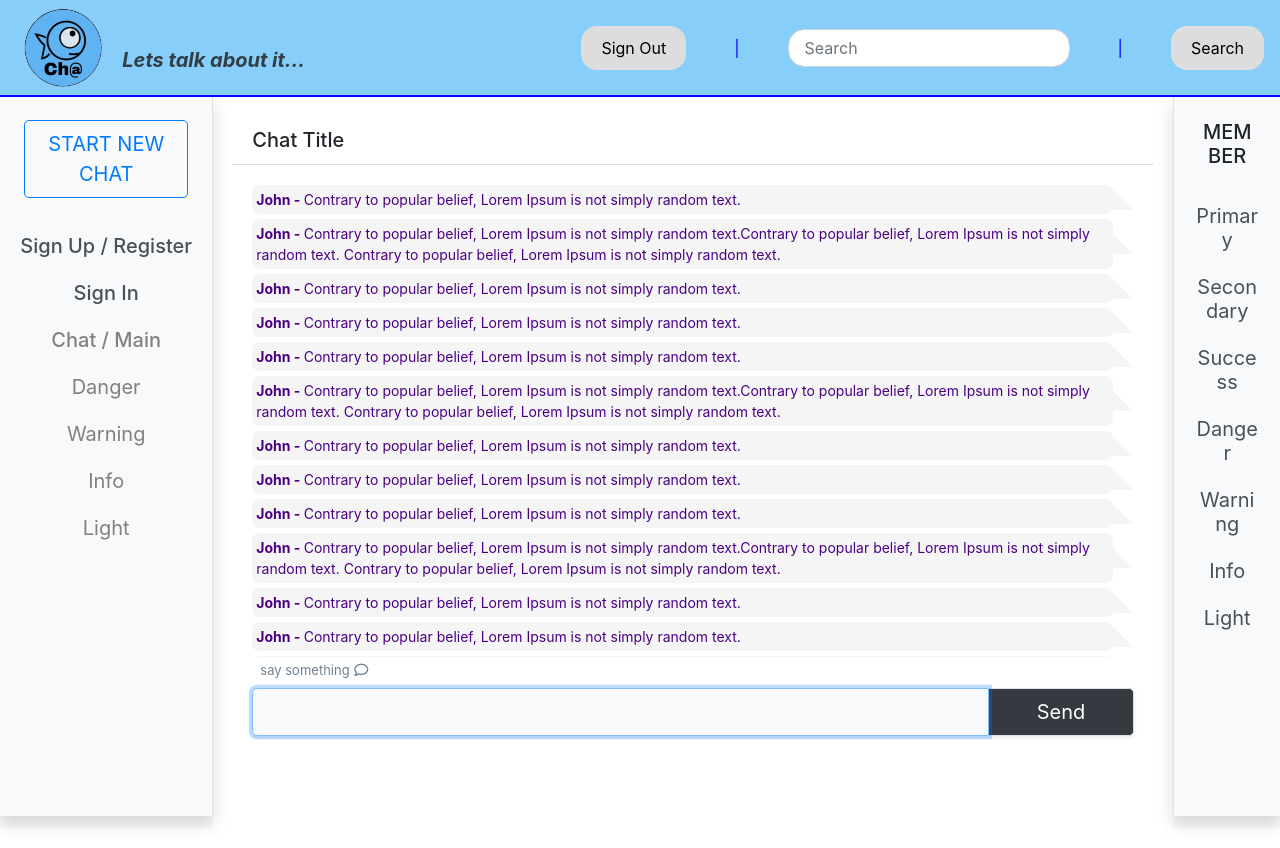
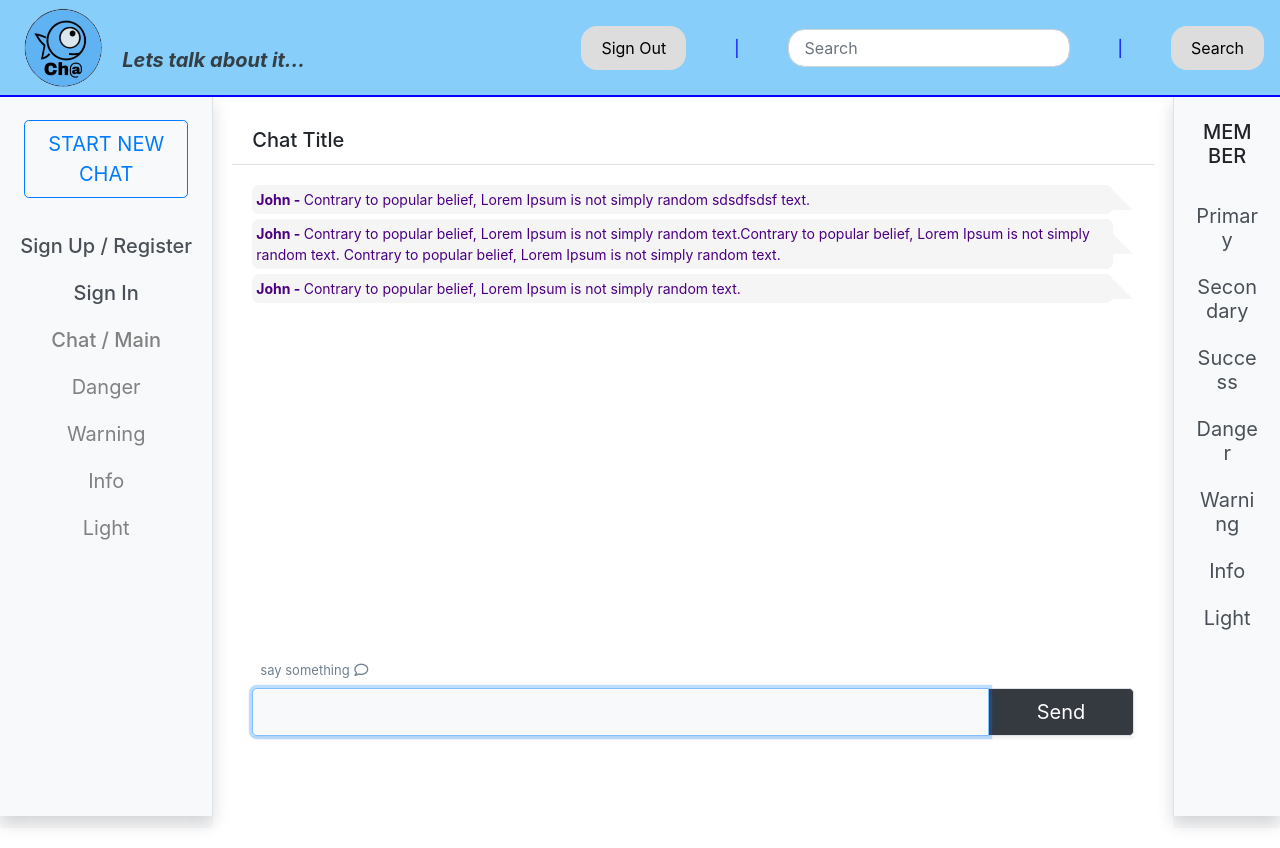
Before and after one commit to catnap89/HelloWorldCommunity, a React (Create React App) app in the folder client/: page /community/1 in a window 1280 px wide. Built offline with nearby package versions, Linux system fonts and the light colour scheme.

Commit message:
fix errors

```diff
--- a/client/public/index.html
+++ b/client/public/index.html
@@ -12,7 +12,7 @@
       manifest.json provides metadata used when your web app is added to the
       homescreen on Android. See https://developers.google.com/web/fundamentals/engage-and-retain/web-app-manifest/
     -->
-    <link rel="manifest" href="%PUBLIC_URL%/manifest.json">
+    <!-- <link rel="manifest" href="%PUBLIC_URL%/manifest.json"> -->
     <link rel="shortcut icon" href="%PUBLIC_URL%/favicon.ico">
     <!--
       Notice the use of %PUBLIC_URL% in the tags above.
--- a/client/src/components/Chatbox/index.js
+++ b/client/src/components/Chatbox/index.js
@@ -17,9 +17,9 @@ const Chatbox = (props) => (
 
         <Card.Body className='scroll'>
 
-        <Card.Text id="person1" className=" ml-auto mr-3">
+        <div id="person1" className=" ml-auto mr-3">
             <p className='response1 speech-bubble p-1'>
-            <strong>John - </strong>Contrary to popular belief, Lorem Ipsum is not simply random text.
+            <strong>John - </strong>Contrary to popular belief, Lorem Ipsum is not simply random sdsdfsdsf text.
             </p>
 
             <p className='response1 speech-bubble p-1'>
@@ -29,55 +29,9 @@ const Chatbox = (props) => (
             <p className='response1 speech-bubble p-1'>
             <strong>John - </strong>Contrary to popular belief, Lorem Ipsum is not simply random text.
             </p>
-            <p className='response1 speech-bubble p-1'>
-            <strong>John - </strong>Contrary to popular belief, Lorem Ipsum is not simply random text.
-            </p>
-
-            <p className='response1 speech-bubble p-1'>
-            <strong>John - </strong>Contrary to popular belief, Lorem Ipsum is not simply random text.
-            </p>
-
-            <p className='response1 speech-bubble p-1'>
-            <strong>John - </strong>Contrary to popular belief, Lorem Ipsum is not simply random text.Contrary to popular belief, Lorem Ipsum is not simply random text.  Contrary to popular belief, Lorem Ipsum is not simply random text.
-            </p>
-
-            <p className='response1 speech-bubble p-1'>
-            <strong>John - </strong>Contrary to popular belief, Lorem Ipsum is not simply random text.
-            </p>
-            <p className='response1 speech-bubble p-1'>
-            <strong>John - </strong>Contrary to popular belief, Lorem Ipsum is not simply random text.
-            </p>
-            <p className='response1 speech-bubble p-1'>
-            <strong>John - </strong>Contrary to popular belief, Lorem Ipsum is not simply random text.
-            </p>
-
-            <p className='response1 speech-bubble p-1'>
-            <strong>John - </strong>Contrary to popular belief, Lorem Ipsum is not simply random text.Contrary to popular belief, Lorem Ipsum is not simply random text.  Contrary to popular belief, Lorem Ipsum is not simply random text.
-            </p>
-
-            <p className='response1 speech-bubble p-1'>
-            <strong>John - </strong>Contrary to popular belief, Lorem Ipsum is not simply random text.
-            </p>
-            <p className='response1 speech-bubble p-1'>
-            <strong>John - </strong>Contrary to popular belief, Lorem Ipsum is not simply random text.
-            </p>
-            <p className='response1 speech-bubble p-1'>
-            <strong>John - </strong>Contrary to popular belief, Lorem Ipsum is not simply random text.
-            </p>
-
-            <p className='response1 speech-bubble p-1'>
-            <strong>John - </strong>Contrary to popular belief, Lorem Ipsum is not simply random text.Contrary to popular belief, Lorem Ipsum is not simply random text.  Contrary to popular belief, Lorem Ipsum is not simply random text.
-            </p>
-
-            <p className='response1 speech-bubble p-1'>
-            <strong>John - </strong>Contrary to popular belief, Lorem Ipsum is not simply random text.
-            </p>
-            <p className='response1 speech-bubble p-1'>
-            <strong>John - </strong>Contrary to popular belief, Lorem Ipsum is not simply random text.
-            </p>
 
 
-        </Card.Text>
+        </div>
 
         {/* <Card.Text id="person2" className="mr-auto col-5">
 
@@ -90,9 +44,9 @@ const Chatbox = (props) => (
         </Card.Body>
 
         <Card.Footer fixed="bottom" className="text-muted bg-white border-0 mt-0 pt-0">
- <label for="input" className="Input-label mut pl-2">say something</label> <i className="far fa-comment fa-sm mut"></i>
+ <label htmlFor="input" className="Input-label mut pl-2">say something</label> <i className="far fa-comment fa-sm mut"></i>
             <InputGroup size="lg" className="mb-0 shadow-sm">
-            <FormControl className="bg-light" autofocus="autofocus"
+            <FormControl className="bg-light" autoFocus="autofocus"
                 placeholder=""
                 aria-label="Recipient's username"
                 aria-describedby="basic-addon2"
--- a/client/src/components/Jumbotron/index.js
+++ b/client/src/components/Jumbotron/index.js
@@ -1,3 +1,6 @@
+
+// this is for the 404 page
+
 import React from "react";
 
 function Jumbotron({ children }) {
```
Also changed, not shown: client/src/pages/Main/Main.js (+5 -5 lines), client/public/manifest.json.
